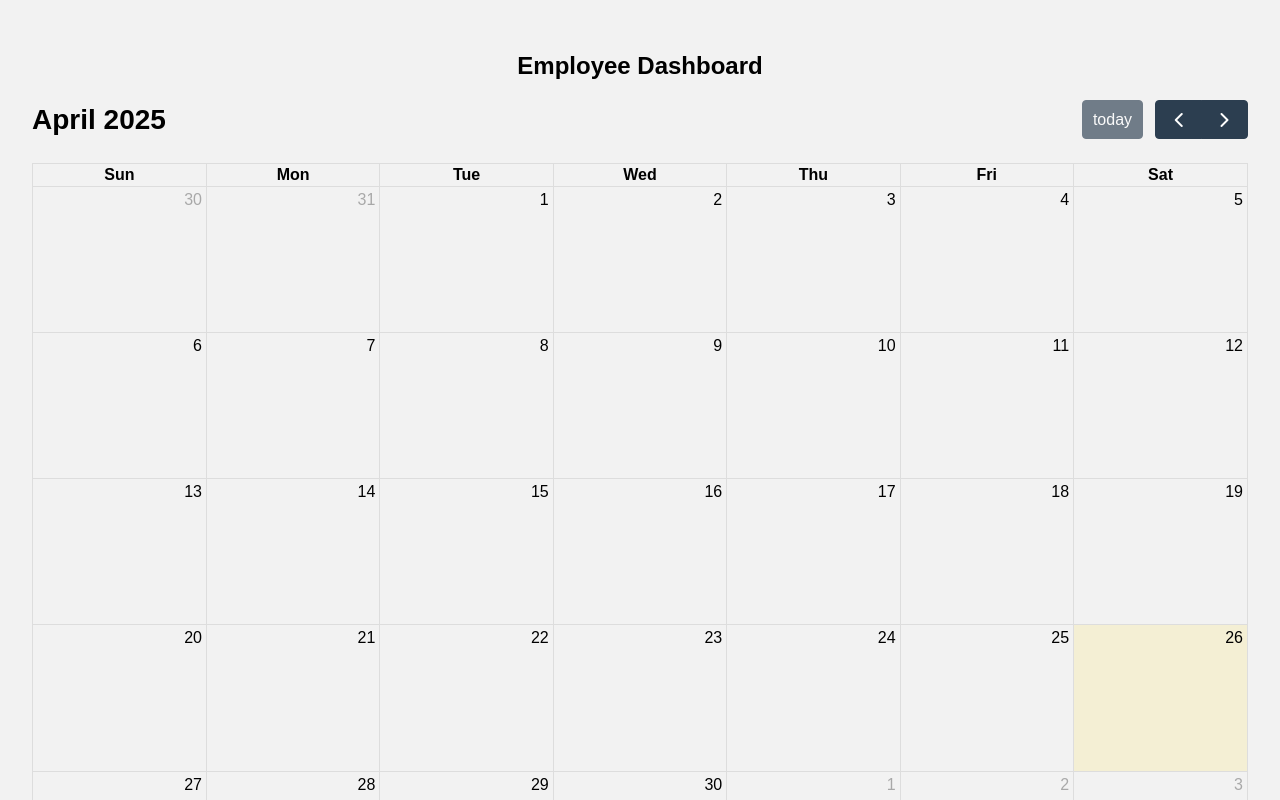
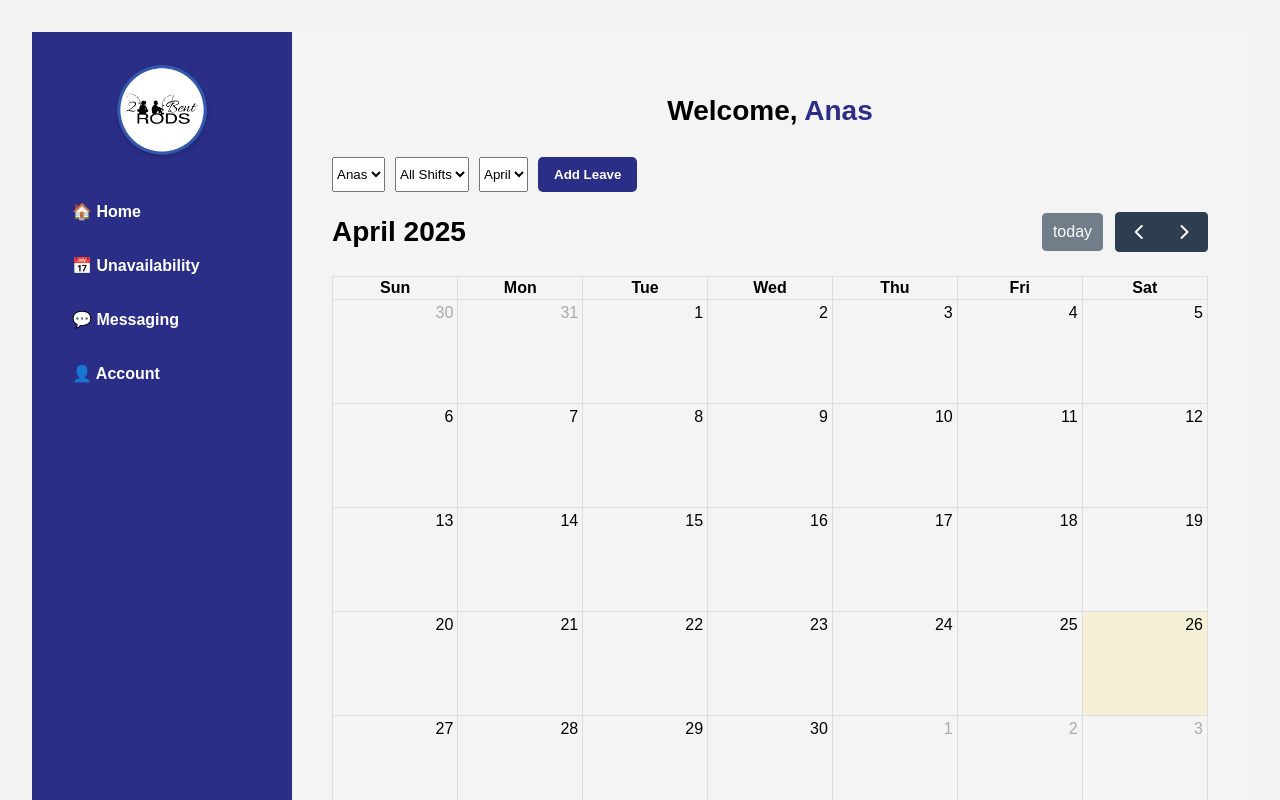
Before and after one commit to anaslqleibo/VS-Capstone-Project-T313, a React (Vite) app: page /dashboard in a window 1280 px wide. Shown: the top 800 px of the page. Built offline with nearby package versions, Linux system fonts and the light colour scheme; the HTML template or start-up script is replaced by a standard one.

Commit message:
Styled login and dashboard to match final design. Fixed routing, added logo, sidebar, and FullCalendar layout.

```diff
--- /dev/null
+++ b/src/EmployeeDashboardPage.css
@@ -0,0 +1,71 @@
+.dashboard-container {
+  display: flex;
+  font-family: Arial, sans-serif;
+  height: 100vh;
+}
+
+.sidebar {
+  background-color: #2a2e87;
+  color: white;
+  width: 220px;
+  padding: 30px 20px;
+  display: flex;
+  flex-direction: column;
+  align-items: center;
+}
+
+.sidebar img {
+  width: 100px;
+  margin-bottom: 30px;
+}
+
+.sidebar nav {
+  width: 100%;
+}
+
+.sidebar nav a {
+  display: flex;
+  align-items: center;
+  padding: 10px;
+  color: white;
+  text-decoration: none;
+  font-weight: bold;
+  margin-bottom: 15px;
+  border-radius: 5px;
+  transition: background 0.2s;
+}
+
+.sidebar nav a:hover {
+  background-color: #1e2266;
+}
+
+.dashboard-content {
+  flex: 1;
+  padding: 40px;
+  background-color: #f4f4f4;
+}
+
+.dashboard-content h2 {
+  font-size: 28px;
+  margin-bottom: 30px;
+}
+
+.dashboard-content h2 span {
+  color: #2a2e87;
+}
+
+.calendar-controls {
+  display: flex;
+  gap: 10px;
+  margin-bottom: 20px;
+}
+
+button.add-leave {
+  background-color: #2a2e87;
+  color: white;
+  font-weight: bold;
+  padding: 10px 16px;
+  border: none;
+  border-radius: 5px;
+  float: right;
+}
--- a/src/EmployeeDashboardPage.jsx
+++ b/src/EmployeeDashboardPage.jsx
@@ -2,20 +2,44 @@ import React from 'react';
 import FullCalendar from '@fullcalendar/react';
 import dayGridPlugin from '@fullcalendar/daygrid';
 import interactionPlugin from '@fullcalendar/interaction';
+import logo from './assets/LOGO.png';
+import './EmployeeDashboardPage.css';
 
 function EmployeeDashboardPage() {
   return (
     <div className="dashboard-container">
-      <h2>Employee Dashboard</h2>
+      <aside className="sidebar">
+        <img src={logo} alt="2 Bent Rods logo" />
+        <nav>
+          <a href="#">🏠 Home</a>
+          <a href="#">📅 Unavailability</a>
+          <a href="#">💬 Messaging</a>
+          <a href="#">👤 Account</a>
+        </nav>
+      </aside>
+
+      <div className="dashboard-content">
+        <h2>Welcome, <span>Anas</span></h2>
+
+        <div className="calendar-controls">
+          <select><option>Anas</option></select>
+          <select><option>All Shifts</option></select>
+          <select><option>April</option></select>
+          <button className="add-leave">Add Leave</button>
+        </div>
+
         <FullCalendar
           plugins={[dayGridPlugin, interactionPlugin]}
           initialView="dayGridMonth"
           selectable={true}
           events={[
-          { title: 'Fishing Class - Gold Coast', date: '2024-05-15' },
-          { title: 'Fishing Class - Sunshine Coast', date: '2024-05-20' }
+            { title: 'Accepted shift\n12:00–16:00\nNoosa', date: '2024-04-02', color: '#2a2e87' },
+            { title: 'Unaccepted shift\n12:00–16:00\nNoosa', date: '2024-04-03', color: '#f97316' },
+            { title: 'Leave\n00:00–23:59', date: '2024-04-04', color: '#6b7280' },
+            { title: 'Open shift\n12:00–16:00\nNoosa', date: '2024-04-06', color: '#60a5fa' }
           ]}
         />
+      </div>
     </div>
   );
 }
--- a/src/LoginPage.css
+++ b/src/LoginPage.css
@@ -1,54 +1,63 @@
 .login-body {
-  font-family: Arial, Helvetica, sans-serif;
-  background-color: #f4f4f4;
   display: flex;
   align-items: center;
   justify-content: center;
   height: 100vh;
+  background-color: #e5e5e5;
+  font-family: Arial, sans-serif;
   margin: 0;
 }
 
 .login-container {
-  background-color: #ffffff;
-  border-radius: 8px;
-  box-shadow: 0 4px 12px rgba(0,0,0,0.1);
-  padding: 20px;
-  width: 320px;
+  background-color: white;
+  border-radius: 12px;
+  padding: 30px 40px;
+  box-shadow: 0 0 25px rgba(0, 0, 0, 0.1);
+  text-align: center;
+  width: 350px;
+}
+
+.login-logo {
+  width: 100px;
+  margin-bottom: 20px;
 }
 
 .login-container h2 {
-  margin-bottom: 20px;
-  text-align: center;
-  color: #333;
+  margin-bottom: 25px;
+  font-size: 24px;
+  font-weight: 600;
+  color: #000;
 }
 
 .login-container label {
   display: block;
-  margin-bottom: 6px;
-  color: #555;
+  margin: 10px 0 5px;
+  text-align: left;
   font-weight: bold;
+  font-size: 14px;
 }
 
 .login-container input {
   width: 100%;
-  padding: 8px;
+  padding: 10px;
   margin-bottom: 15px;
-  border-radius: 4px;
+  border-radius: 6px;
   border: 1px solid #ccc;
-  box-sizing: border-box;
+  font-size: 14px;
 }
 
 .login-container button {
   width: 100%;
-  padding: 10px;
-  background-color: #1c87c9;
+  padding: 12px;
+  background-color: #2a2e87;
   color: white;
+  font-weight: bold;
+  font-size: 16px;
   border: none;
-  border-radius: 4px;
+  border-radius: 6px;
   cursor: pointer;
-  font-weight: bold;
 }
 
 .login-container button:hover {
-  background-color: #166fa0;
+  background-color: #1e2266;
 }
--- a/src/LoginPage.jsx
+++ b/src/LoginPage.jsx
@@ -1,6 +1,7 @@
 import { useState } from 'react';
 import { useNavigate } from 'react-router-dom';
 import './LoginPage.css';
+import logo from './assets/LOGO.png';
 
 function LoginPage() {
   const [email, setEmail] = useState('');
@@ -19,7 +20,8 @@ function LoginPage() {
   return (
     <div className="login-body">
       <div className="login-container">
-        <h2>2 Bent Rods - Login</h2>
+        <img src={logo} alt="2 Bent Rods logo" className="login-logo" />
+        <h2>Employee login</h2>
         <form onSubmit={handleLogin}>
           <label htmlFor="email">Email</label>
           <input
```
Also changed, not shown: src/assets/LOGO.png (added), 1 other file (tests, documents, lock files or other folders). Lines whose indentation alone changed are shown as unchanged.
